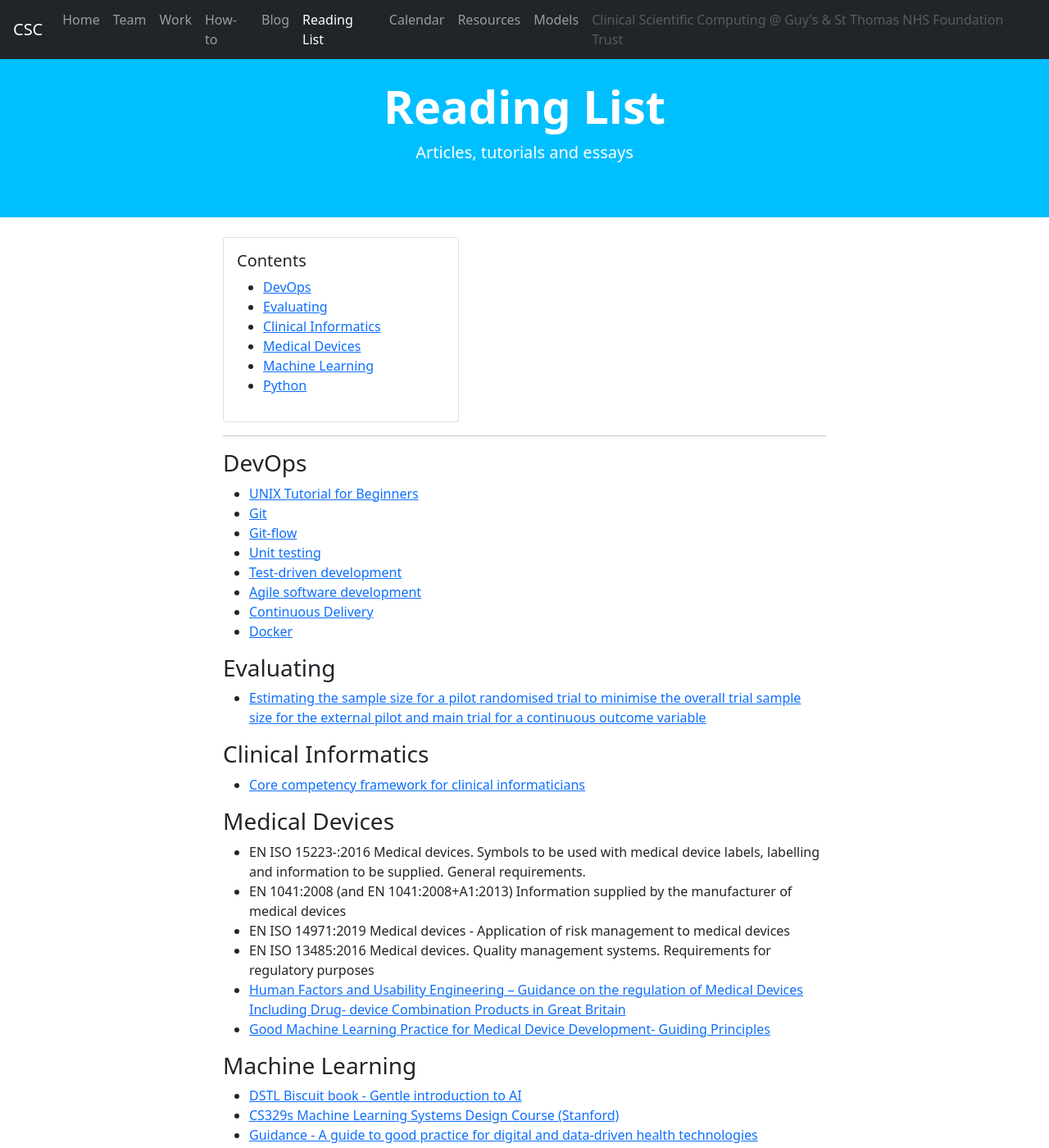
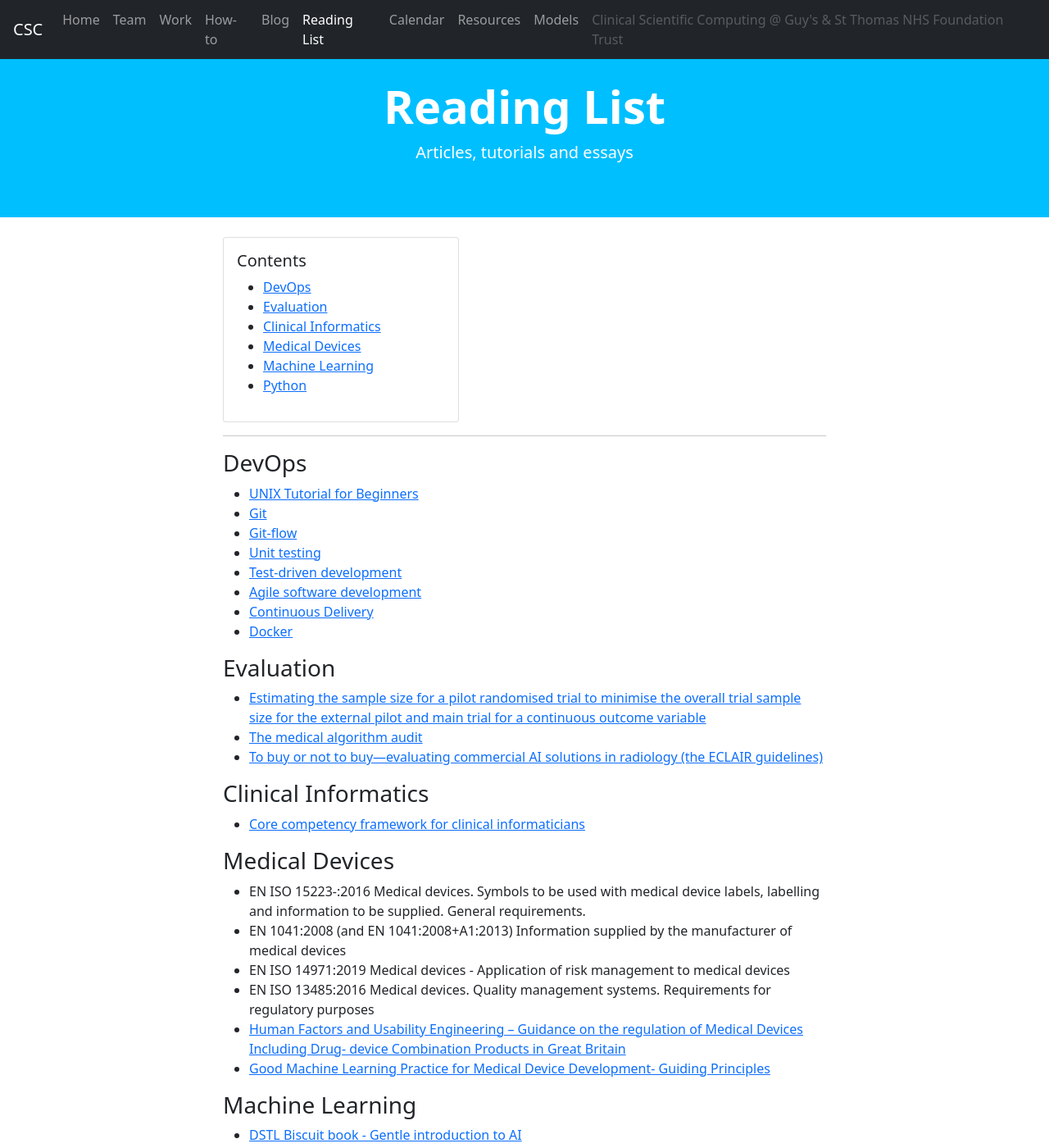
Before and after one commit to GSTT-CSC/gstt-csc-old, a Jekyll site: the page built from reading.md, in a window 1280 px wide and 1400 px high. Shown: the whole window at 82% size. Built offline with Jekyll 4.4.1, drawn with Linux system fonts in a browser that asks for light colours.

Commit message:
Update evaluation.yml

```diff
--- a/_data/reading/evaluation.yml
+++ b/_data/reading/evaluation.yml
@@ -1,4 +1,8 @@
-name: Evaluating
+name: Evaluation
 list:
   - name: Estimating the sample size for a pilot randomised trial to minimise the overall trial sample size for the external pilot and main trial for a continuous outcome variable
     link: https://www.ncbi.nlm.nih.gov/pmc/articles/PMC4876429/
+  - name: The medical algorithm audit
+    link: https://www.thelancet.com/journals/landig/article/PIIS2589-7500(22)00003-6/fulltext
+  - name: To buy or not to buy—evaluating commercial AI solutions in radiology (the ECLAIR guidelines)
+    link: https://link.springer.com/article/10.1007/s00330-020-07684-x
```
